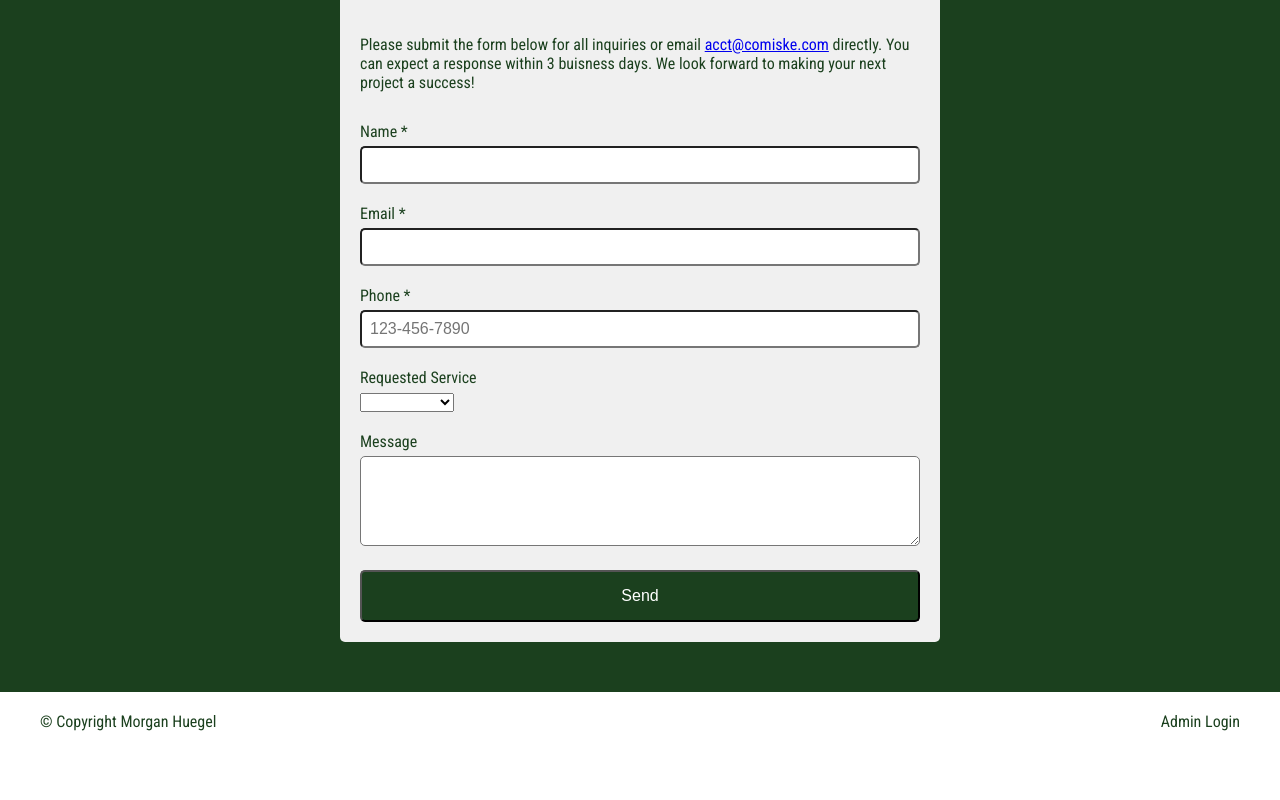
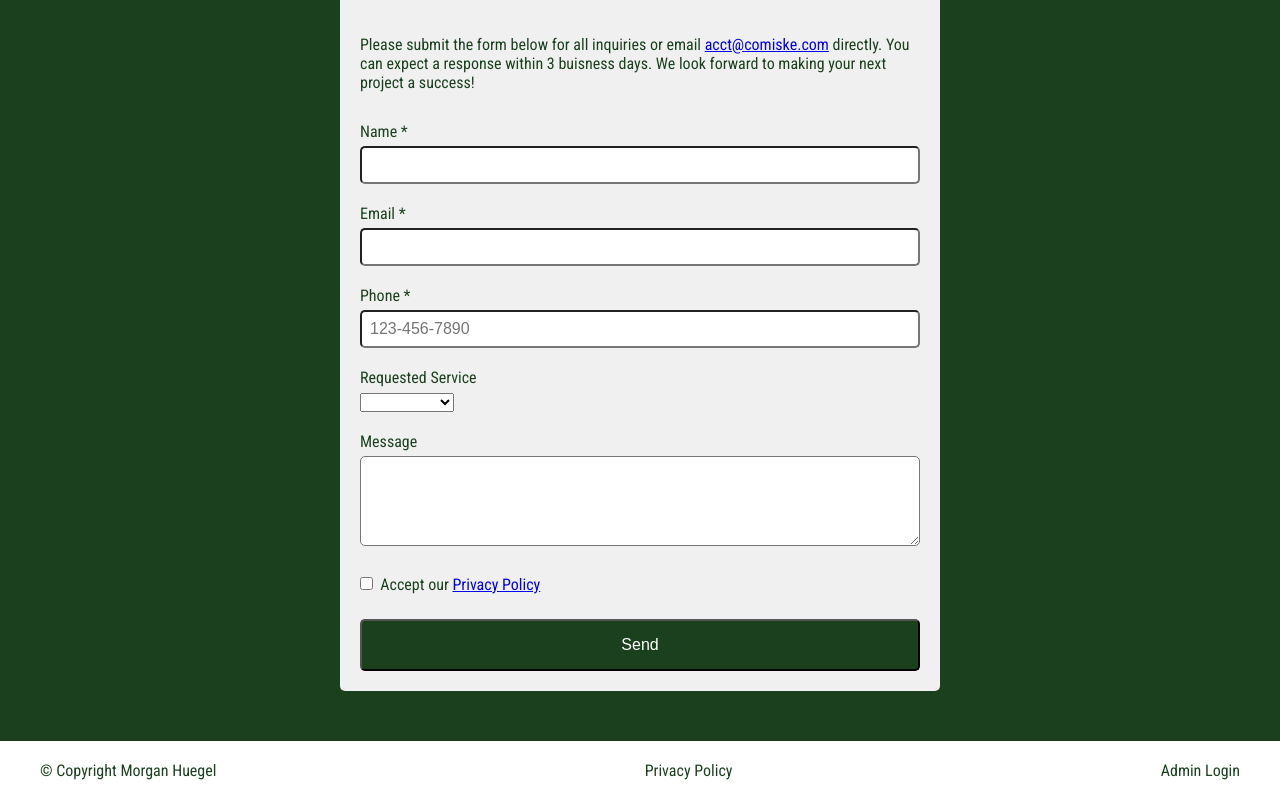
Before and after one commit to MorganHuegel/comiske-custom-solutions-company, a Next.js app: page /contact in a window 1280 px wide. Shown: the part 456-1256 px from the top of the page. Before the commit the page ends 1207 px from the top, so only its background shows below. Built offline with nearby package versions, Linux system fonts and the light colour scheme; some icons are missing.

Commit message:
added privacy policy and updated Contact Form with privacy checkbox

```diff
--- a/components/contactForm.js
+++ b/components/contactForm.js
@@ -26,6 +26,10 @@ export default class ContactForm extends React.Component {
         value: '',
         error: ''
       },
+      privacy: {
+        value: false,
+        error: ''
+      },
     }
   }
 
@@ -51,6 +55,8 @@ export default class ContactForm extends React.Component {
     }
     else if (fieldName === 'email') {
       updatedState.phone = {value: this.state.phone.value, error: ''}
+    } else if (fieldName === 'privacy') {
+      updatedState[fieldName] = {value: event.currentTarget.checked, error: ''}
     }
     this.setState(updatedState)
   }
@@ -63,6 +69,7 @@ export default class ContactForm extends React.Component {
       phone: this.state.phone.value,
       service: this.state.service.value,
       message: this.state.message.value,
+      privacy: this.state.privacy.value
     }
 
     let errors = {}
@@ -83,6 +90,11 @@ export default class ContactForm extends React.Component {
       const phoneField = {...this.state.phone}
       phoneField.error = 'Please provide phone number in the format ### - ### - ####.'
       errors.phone = phoneField
+    }
+    if (!values.privacy) {
+      const field = {...this.state.privacy}
+      field.error = 'Please accept our privacy policy to continue.'
+      errors.privacy = field
     }
 
     if (Object.keys(errors).length) {
@@ -130,6 +142,14 @@ export default class ContactForm extends React.Component {
           {this.state.message.error && <p className='error-message'>{this.state.message.error}</p>}
         </div>
 
+        <div className={`group ${this.state.privacy.error && 'error'}`}>
+          <label htmlFor='privacy'>
+            <input type='checkbox' name='privacy' id='privacy' onChange={e => this.handleChange(e, 'privacy')} value={this.state.privacy.value} />
+            &nbsp;&nbsp;Accept our <a href='/privacy-policy.pdf' target='_blank'>Privacy Policy</a>
+          </label>
+          {this.state.privacy.error && <p className='error-message'>{this.state.privacy.error}</p>}
+        </div>
+
         <button type='submit' disabled={this.props.isSubmitting}>Send</button>
         {this.props.isFailure && <p className='error-message'>
           We're sorry, but we could not process this request. Please email us directly
@@ -142,6 +162,9 @@ export default class ContactForm extends React.Component {
           .group.error input, .group.error textarea {
             background-color: rgb(255, 235, 235);
           }
+          .group.error label[for=privacy] {
+            color: red;
+          }
 
           input, textarea {
             font-size: 1rem;
@@ -149,10 +172,16 @@ export default class ContactForm extends React.Component {
             width: 100%;
             border-radius: 5px;
           }
+          input[type=checkbox] {
+            width: initial;
+          }
 
           label {
             margin: 5px 0;
             display: block;
+          }
+          label[for=privacy] {
+            display: inline-block;
           }
 
           .error-message {
--- a/components/footer.js
+++ b/components/footer.js
@@ -28,6 +28,7 @@ const Footer = props => {
   <footer className='container-fluid'>
     <div className='container'>
       <p>&copy; Copyright Morgan Huegel</p>
+      <a href="/privacy-policy.pdf" target="_blank">Privacy Policy</a>
       <a href='#' onClick={() => setIsModalShowing(true)}>Admin Login</a>
 
       <ModalWindow
--- a/pages/contact.js
+++ b/pages/contact.js
@@ -11,7 +11,7 @@ class Contact extends React.Component {
   }
 
   handleSubmit = values => {
-    this.setState({isSubmitting: true}, () => {
+    this.setState({isSubmitting: true, isFailure: false}, () => {
       return fetch('/api/contact', {
         method: 'POST',
         headers: {
```
Also changed, not shown: 1 other file (tests, documents, lock files or other folders).
